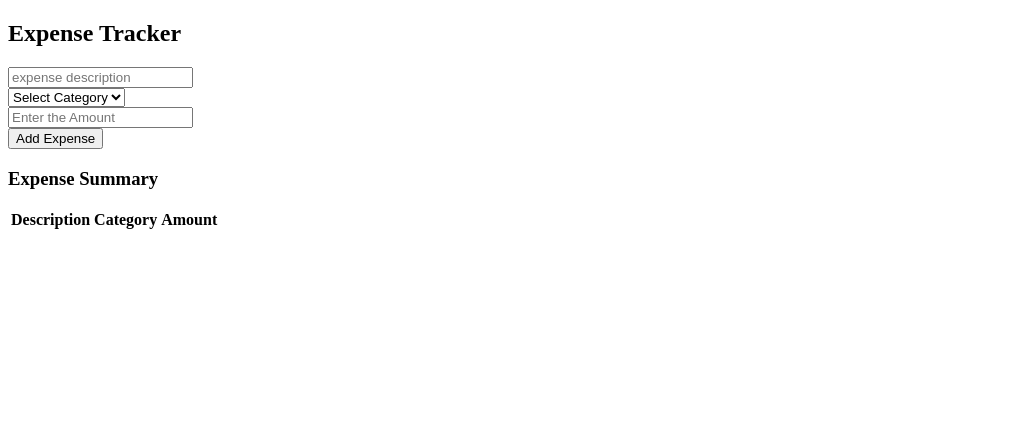
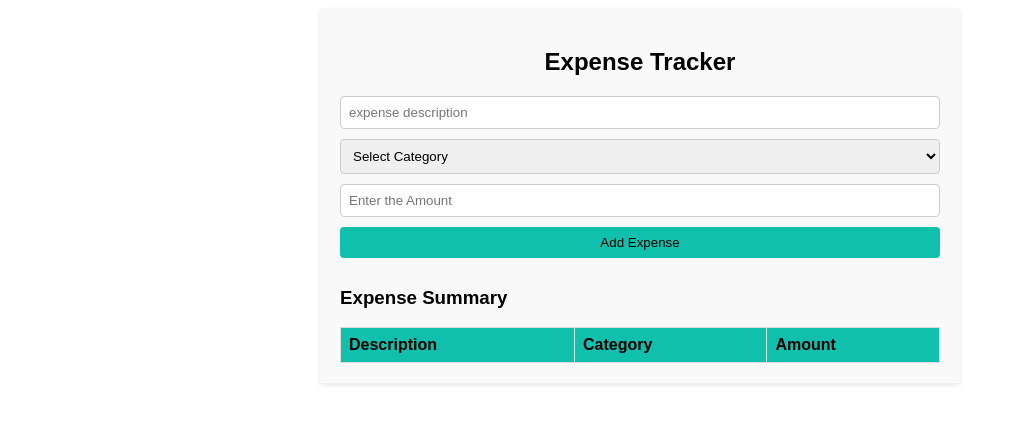
Before and after one commit to anildantani/Expense-Tracker, a plain HTML site: page index.html in a window 1280 px wide. Shown: the whole page, without its empty margins (0-1013 px from the left). Drawn offline with Linux system fonts and the light colour scheme.

Commit message:
Fixed few things

```diff
--- a/index.html
+++ b/index.html
@@ -4,9 +4,7 @@
     <meta charset="UTF-8">
     <meta name="viewport" content="width=device-width, initial-scale=1.0">
     <title>Expense Tracker</title>
-    <style>
-
-    </style>
+    <link rel="stylesheet" href="styles.css">
 </head>
 <body>
     <div class="container">
@@ -16,7 +14,7 @@
             <select name="" id="category" required>
                 <option value="">Select Category</option>
                 <option value="Food">Food</option>
-                <option value="transportation">transportation</option>
+                <option value="Transportation">Transportation</option>
                 <option value="Utilities">Utilities</option>
                 <option value="Entertainment">Entertainment</option>
                 <option value="Others">Others</option>
@@ -39,8 +37,6 @@
             </tbody>
         </table>
     </div>
-    <script>
-
-    </script>
+    <script src="script.js"></script>
 </body>
 </html>
--- a/styles.css
+++ b/styles.css
@@ -9,7 +9,9 @@ body{
     background-color: #f9f9f9;
     box-shadow: 0 2px 4px rgba(0 , 0, 0, 0.1);
 }
-
+h2{
+    text-align: center;
+}
 #description, #category, #amount,#addExpense{
     width: 100%;
     padding: auto;
```
